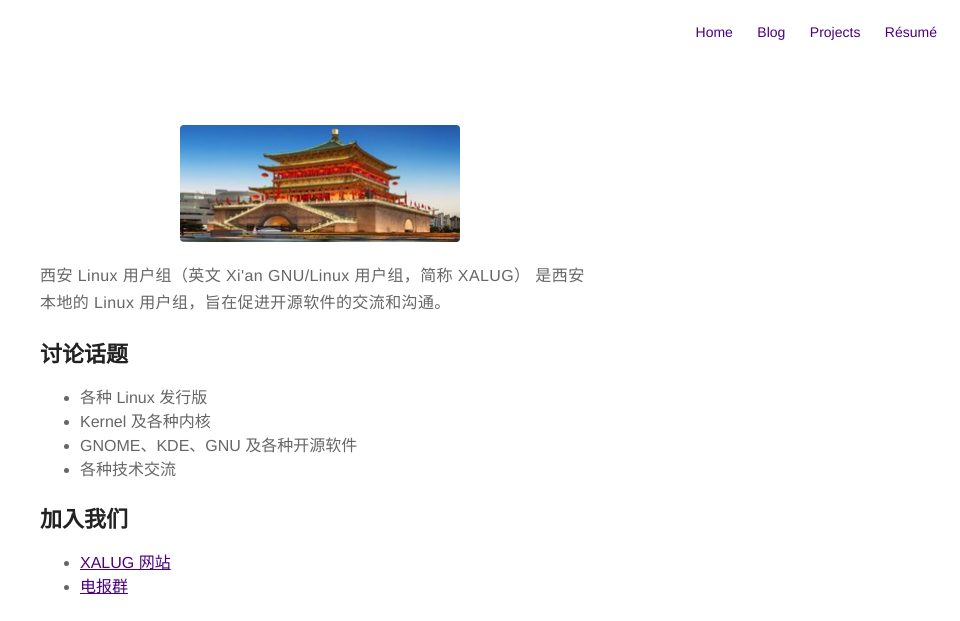
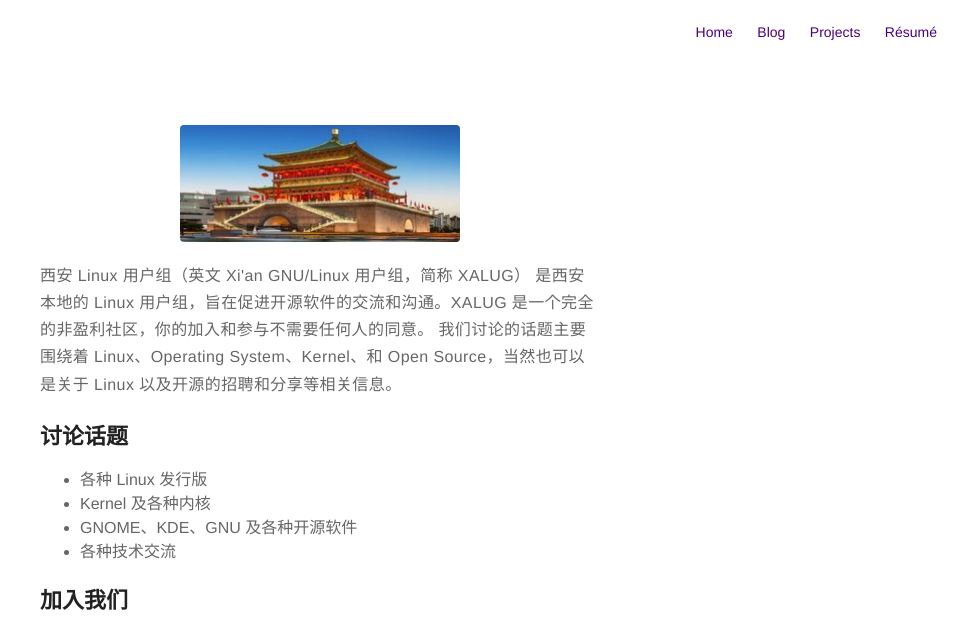
Before and after one commit to LinuxStory/xalug, a Jekyll site: the page built from about.md, in a window 1280 px wide. Shown: the top 621 px of the page, without its empty margins (320-1280 px from the left). Built offline with Jekyll 4.4.1, drawn with Linux system fonts in a browser that asks for light colours.

Commit message:
Update about.md

```diff
--- a/about.md
+++ b/about.md
@@ -4,7 +4,9 @@ layout: page
 ---
 ![Profile Image]({{ site.url }}/{{ site.picture }})
 
-<p>西安 Linux 用户组（英文 Xi'an GNU/Linux 用户组，简称 XALUG） 是西安本地的 Linux 用户组，旨在促进开源软件的交流和沟通。</p>
+<p>西安 Linux 用户组（英文 Xi'an GNU/Linux 用户组，简称 XALUG） 是西安本地的 Linux 用户组，旨在促进开源软件的交流和沟通。XALUG 是一个完全的非盈利社区，你的加入和参与不需要任何人的同意。
+
+我们讨论的话题主要围绕着 Linux、Operating System、Kernel、和 Open Source，当然也可以是关于 Linux 以及开源的招聘和分享等相关信息。</p>
 
 <h2>讨论话题</h2>
 
```
